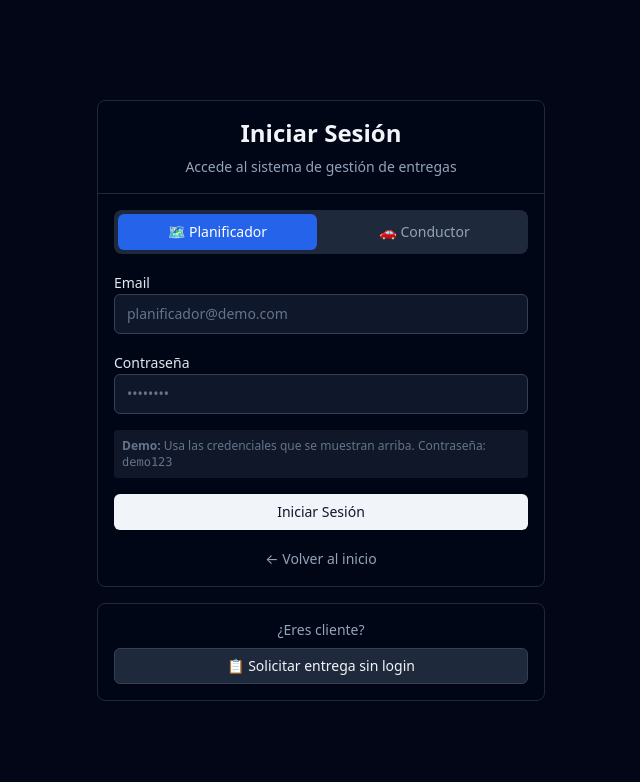
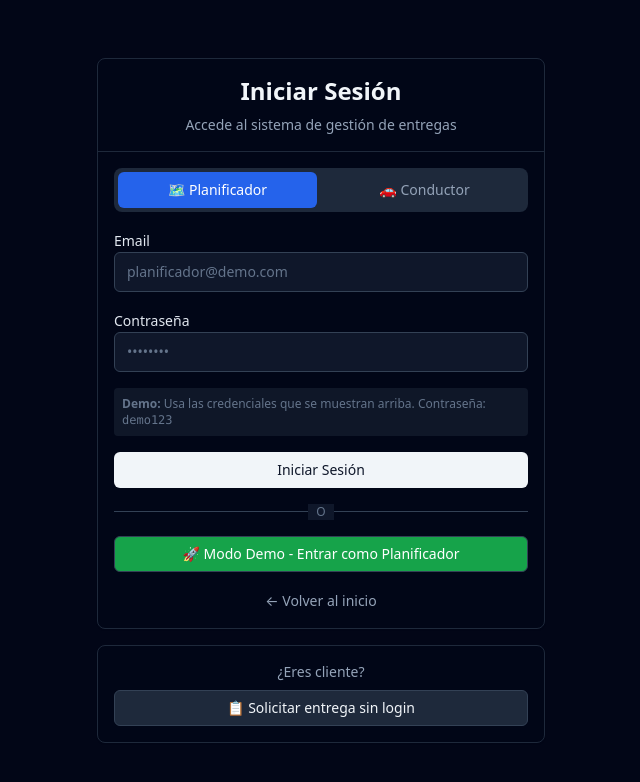
Before and after one commit to rogelioGuerrero/langGithub, a React (Vite) app: page /login in a window 1280 px wide. Shown: the top 782 px of the page, without its empty margins (319-959 px from the left). Built offline with nearby package versions, Linux system fonts and the light colour scheme.

Commit message:
feat: add demo mode button for quick planner access

```diff
--- a/src/pages/LoginPage.tsx
+++ b/src/pages/LoginPage.tsx
@@ -34,6 +34,12 @@ export default function LoginPage() {
     }
 
     setLoading(false)
+  }
+
+  const handleDemoLogin = () => {
+    // Auto-login como planner para testing
+    login('planificador@demo.com', 'demo123', 'planner')
+    navigate('/planner')
   }
 
   return (
@@ -112,6 +118,24 @@ export default function LoginPage() {
                 {loading ? 'Iniciando sesión...' : 'Iniciar Sesión'}
               </Button>
 
+              <div className="relative">
+                <div className="absolute inset-0 flex items-center">
+                  <span className="w-full border-t border-slate-700" />
+                </div>
+                <div className="relative flex justify-center text-xs uppercase">
+                  <span className="bg-slate-900 px-2 text-slate-500">O</span>
+                </div>
+              </div>
+
+              <Button
+                type="button"
+                variant="secondary"
+                className="w-full bg-green-600 hover:bg-green-700 text-white"
+                onClick={handleDemoLogin}
+              >
+                🚀 Modo Demo - Entrar como Planificador
+              </Button>
+
               <div className="text-center">
                 <Link to="/" className="text-sm text-slate-400 hover:text-white">
                   ← Volver al inicio
```
